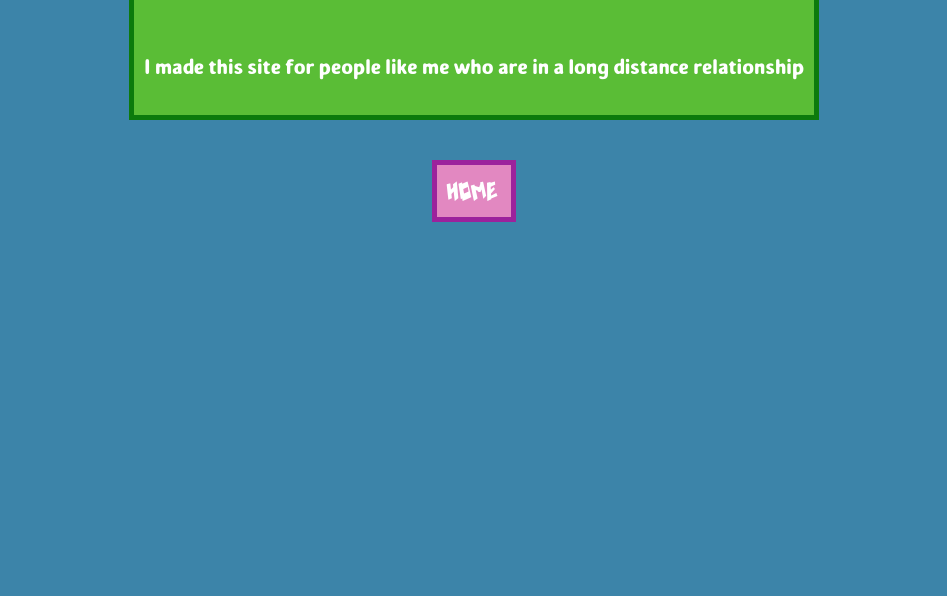
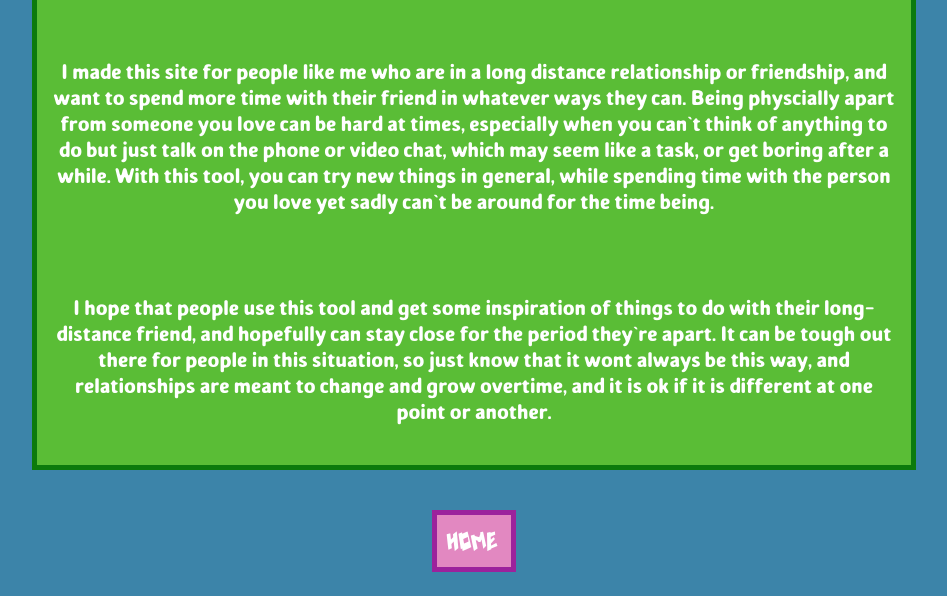
Before and after one commit to SpookyCass/wanna-hang-out, a plain HTML site: page pages/about.html in a window 1280 px wide. Shown: the part 269-865 px from the top of the page, without its empty margins (166-1113 px from the left). Before the commit the page ends 800 px from the top, so only its background shows below. Drawn offline with Linux system fonts and the light colour scheme.

Commit message:
about page

```diff
--- a/pages/about.html
+++ b/pages/about.html
@@ -11,7 +11,10 @@
     <div class="center-box">
         <div id="about-box">
             <h2>About</h2>
-            <p>I made this site for people like me who are in a long distance relationship</p>
+            <p>I made this site for people like me who are in a long distance relationship or friendship, and want to spend more time with their friend in whatever ways they can. Being physcially apart from someone you love can be hard at times, especially when you can't think of anything to do but just talk on the phone or video chat, which may seem like a task, or get boring after a while. With this tool, you can try new things in general, while spending time with the person you love yet sadly can't be around for the time being.</p>
+            <p>
+                I hope that people use this tool and get some inspiration of things to do with their long-distance friend, and hopefully can stay close for the period they're apart. It can be tough out there for people in this situation, so just know that it wont always be this way, and relationships are meant to change and grow overtime, and it is ok if it is different at one point or another.
+            </p>
          </div>
 
      <a class="home-back" href = "../index.html">Home</a>
--- a/scripts/name.js
+++ b/scripts/name.js
@@ -2,8 +2,6 @@ document.addEventListener("DOMContentLoaded",function(){
 
     document.querySelector("#name").innerHTML = localStorage.getItem("name")
 })
-
- //var Activities = ['playing a video game', 'watch a new movie', 'a workout or yoga', 'doing homework', 'paint or do art', 'a cooking challenge', 'writing a letter for them', 'an online puzzle', 'listening to music'];
 
  const Activities = {
      videoGames: {
--- a/styles/style.css
+++ b/styles/style.css
@@ -137,7 +137,7 @@ h1{
  }
  p{
      color: white;
-     padding:10px;
+     padding:15px;
      font-size:25px;
  }
  #about-box{
```
